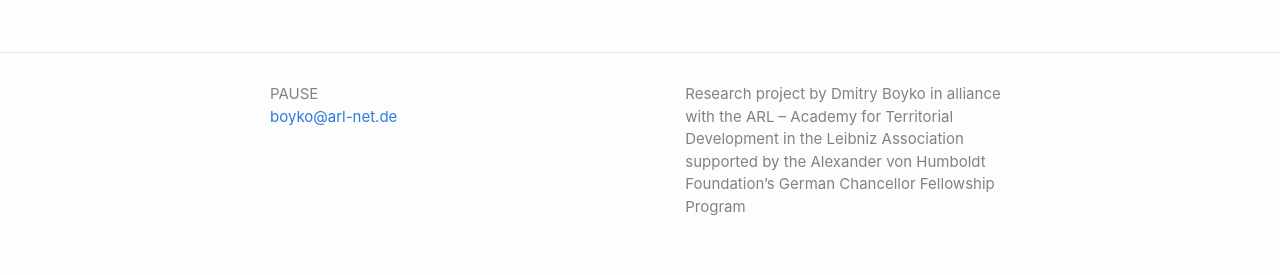
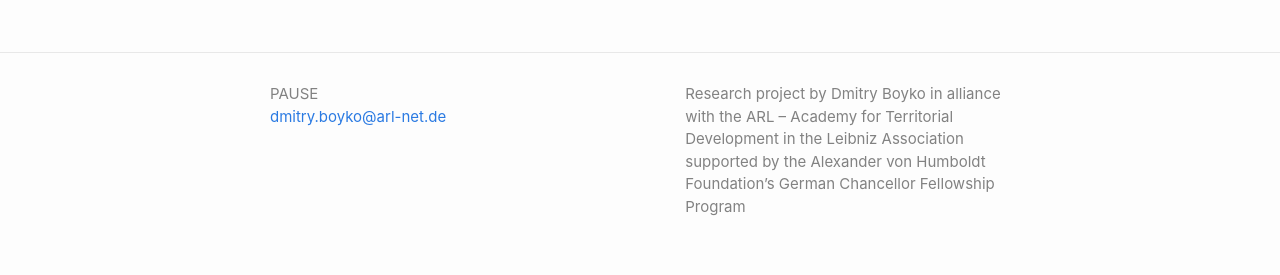
Before and after one commit to boikod/pause, a Jekyll site: the page built from index.md, in a window 1280 px wide. Shown: the part 1524-1799 px from the top of the page. Built offline with Jekyll 4.4.1, drawn with Linux system fonts in a browser that asks for light colours.

Commit message:
Update _config.yml

```diff
--- a/_config.yml
+++ b/_config.yml
@@ -14,7 +14,7 @@
 # You can create any custom variable you would like, and they will be accessible
 # in the templates via {{ site.myvariable }}.
 title: PAUSE
-email: boyko@arl-net.de
+email: dmitry.boyko@arl-net.de
 description: >- # this means to ignore newlines until "baseurl:"
   Research project by Dmitry Boyko in alliance with the ARL – Academy for Territorial Development in the Leibniz Association supported by the Alexander von Humboldt Foundation’s German Chancellor Fellowship Program
 baseurl: "/" # the subpath of your site, e.g. /blog
```
